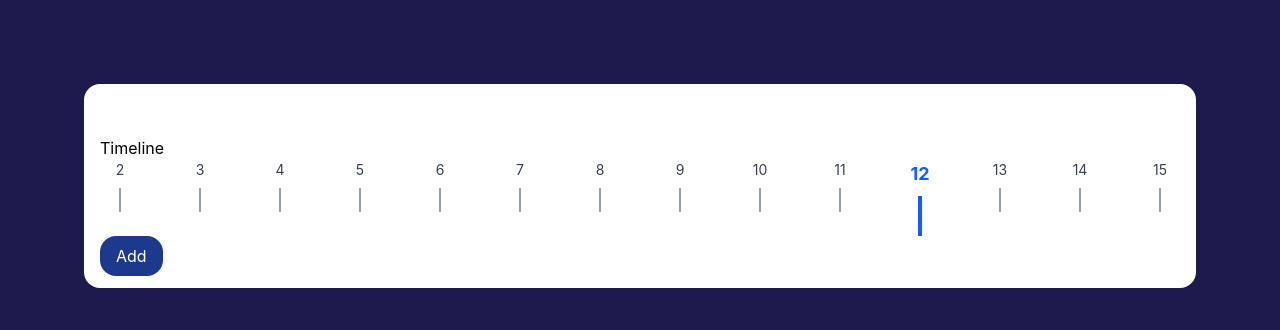
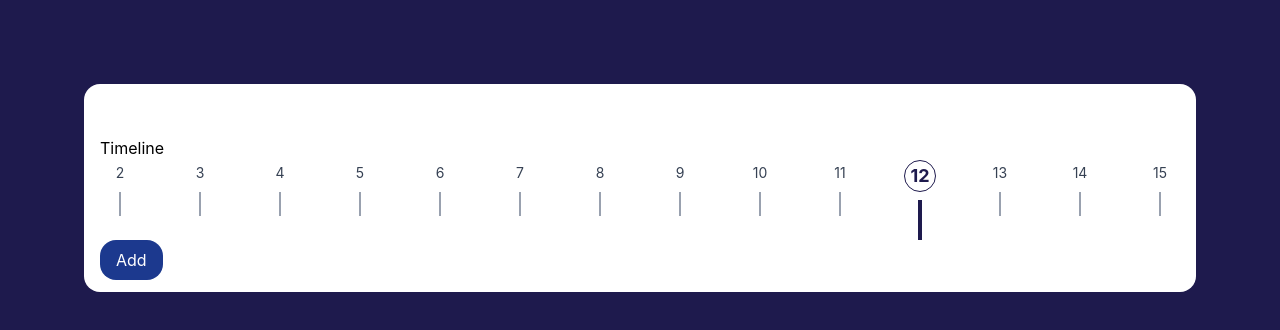
Before and after one commit to Saku2001/subscription-tracker, a React (Vite) app: page / in a window 1280 px wide. Shown: the top 330 px of the page. Built offline with nearby package versions, Linux system fonts and the light colour scheme.

Commit message:
Working on the timeline component dragging right or left

```diff
--- a/package.json
+++ b/package.json
@@ -16,6 +16,7 @@
     "react": "^19.2.7",
     "react-dom": "^19.2.7",
     "react-router-dom": "^7.18.1",
+    "tailwind-scrollbar-hide": "^4.0.0",
     "tailwindcss": "^4.3.2"
   },
   "devDependencies": {
--- a/src/components/timeline/Timeline.jsx
+++ b/src/components/timeline/Timeline.jsx
@@ -1,43 +1,106 @@
+import { useRef, useState } from "react";
 import { format, addDays } from "date-fns";
 
 export default function Timeline() {
   const today = new Date();
 
+  //                    STATES
+
+  const [isDragging, setIsDragging] = useState(false);
+  const [selectedDate, setSelectedDate] = useState(today);
+
+  //                    REFs
+
+  const timelineRef = useRef(null);
+
   const days = [];
+
+  const startX = useRef(0);
+  const scrollLeft = useRef(0);
+  const hasDragged = useRef(false);
 
   for (let i = -10; i <= 10; i++) {
     days.push(addDays(today, i));
   }
 
   const todayString = format(today, "yyyy-MM-dd");
-  console.log(days);
+  const selectedDateString = format(selectedDate, "yyyy-MM-dd");
 
   return (
     <div className="mt-10">
       <h1>Timeline</h1>
-      <div className="flex gap-10 overflow-x-auto whitespace-nowrap">
+      <div
+        ref={timelineRef}
+        className="flex gap-10 overflow-x-auto whitespace-nowrap scrollbar-hide cursor-grab"
+        onPointerDown={(e) => {
+          setIsDragging(true);
+          hasDragged.current = false;
+
+          startX.current = e.pageX;
+          scrollLeft.current = timelineRef.current.scrollLeft;
+        }}
+        onPointerMove={(e) => {
+          if (!isDragging) return;
+
+          const walk = e.pageX - startX.current;
+
+          if (Math.abs(walk) > 5) {
+            hasDragged.current = true;
+          }
+
+          timelineRef.current.scrollLeft = scrollLeft.current - walk;
+        }}
+        onPointerUp={() => {
+          setIsDragging(false);
+        }}
+        onPointerLeave={() => {
+          setIsDragging(false);
+        }}
+      >
         {" "}
         {days.map((day) => {
           const dayString = format(day, "yyyy-MM-dd");
+
           const isToday = dayString === todayString;
+
+          const isSelected = dayString === selectedDateString;
+
           return (
             <div
               key={day.toISOString()}
-              className="flex flex-col items-center min-w-[40px]"
+              className="flex flex-col items-center min-w-[40px] cursor-pointer select-none"
+              onClick={() => {
+                if (!hasDragged.current) {
+                  console.log("clicked:", day);
+                  setSelectedDate(day);
+                }
+              }}
             >
-              <span
+              {/* Number */}
+              <div
                 className={`${
                   isToday
-                    ? "text-blue-600 font-bold text-lg"
-                    : "text-gray-700 text-sm"
+                    ? "border border-indigo-950 rounded-full w-8 h-8 flex items-center justify-center"
+                    : ""
                 }`}
               >
-                {format(day, "d")}
-              </span>
+                <span
+                  className={`pointer-events-none ${
+                    isSelected
+                      ? "text-indigo-950 font-bold text-lg"
+                      : "text-gray-700 text-sm"
+                  }`}
+                >
+                  {format(day, "d")}
+                </span>
+              </div>
 
+              {/* Line */}
               <div
-                className={`mt-2 ${
-                  isToday ? "w-1 h-10 bg-blue-600" : "w-[2px] h-6 bg-gray-400"
+                className={`pointer-events-none mt-2 ${
+                  isSelected
+                    ? "w-1 h-10 bg-indigo-950"
+                    : "w-[2px] h-6 bg-gray-400"
                 }`}
               ></div>
             </div>
--- a/src/index.css
+++ b/src/index.css
@@ -1 +1,2 @@
 @import "tailwindcss";
+@import "tailwind-scrollbar-hide/v4";
```
Also changed, not shown: 1 other file (tests, documents, lock files or other folders).
